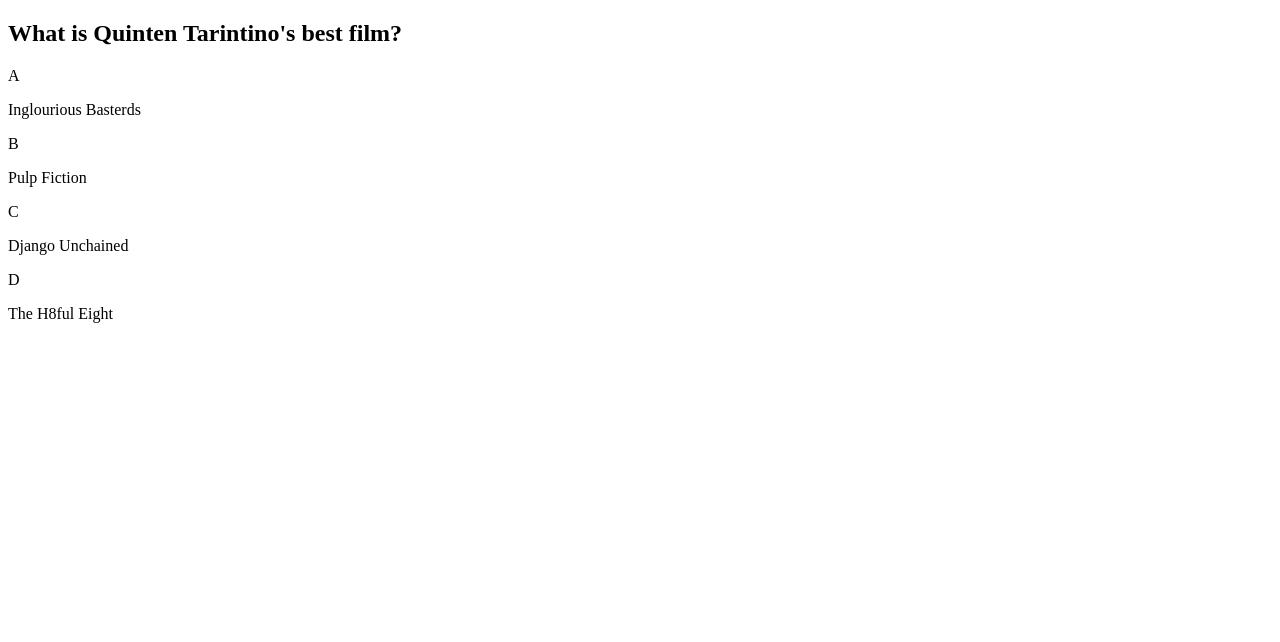
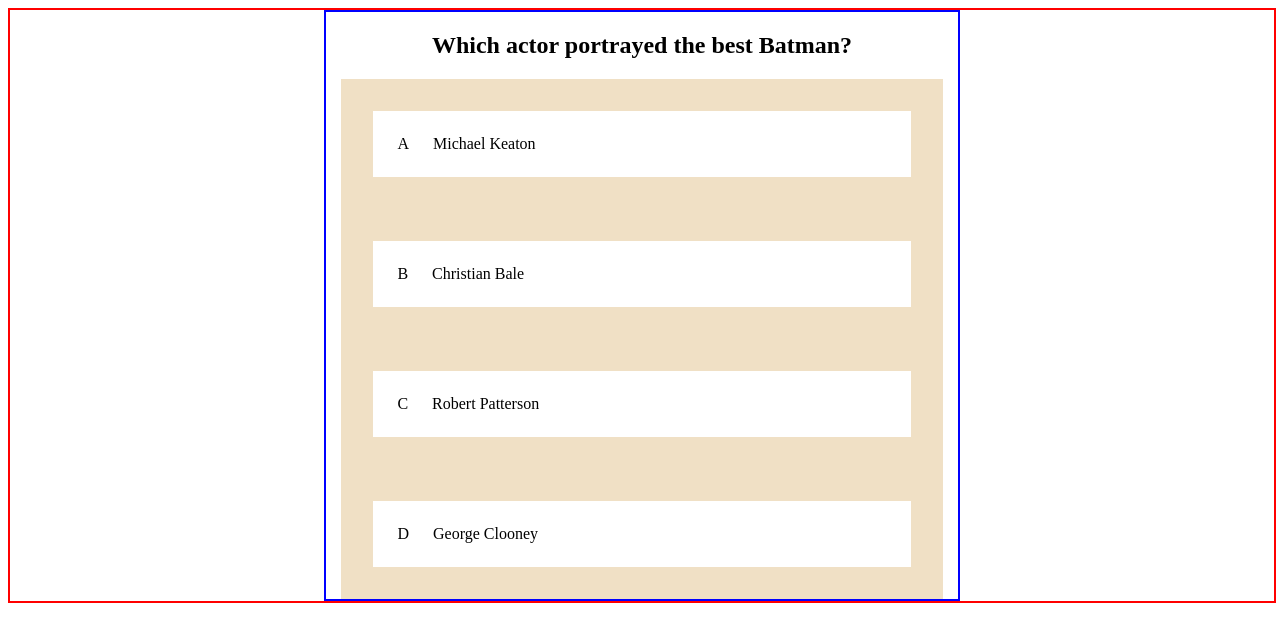
Before and after one commit to Conliffe99/Project-One-Cinema-Trivia, a plain HTML site: page game.html in a window 1280 px wide. Drawn offline with Linux system fonts and the light colour scheme.

Commit message:
first commit

```diff
--- a/game.css
+++ b/game.css
@@ -0,0 +1,46 @@
+.container {
+    display: flex;
+    margin-bottom: 0.5rem;
+    width: 100%;
+    border: 2 rem solid rgb(110, 90, 250);
+    justify-content: center;
+    border: 2px solid red;
+}
+
+#game {
+    display: flex;
+    flex-direction: column;
+    justify-content: center;
+    align-items: center;
+    width: 50%;
+    border: 2px solid blue;
+}
+
+.answer-container {
+    display:flex;
+    margin-bottom: 0.5 rem;
+    font-size: 1.8 rem;
+    width: 85%;
+    border: 2rem solid rgba(195, 133, 26, 0.25);
+    background-color: white;
+    align-items: center;
+}
+
+.answer-container:hover {
+    cursor: pointer;
+    box-shadow: 0 0.9rem 1.5rem 0 rgb(80, 190, 244);
+    transform: translateY(-0.1rem);
+    transition: transform 160ms;
+}
+
+.answer-prefix {
+    /* padding: 1.5 rem 2.5 rem; */
+    color: black;
+    margin: 1.5rem;
+
+}
+
+.answer.text {
+    margin: 1.5rem;
+    width: 100%;
+}
--- a/game.html
+++ b/game.html
@@ -4,28 +4,32 @@
     <meta charset="UTF-8">
     <meta http-equiv="X-UA-Compatible" content="IE=edge">
     <meta name="viewport" content="width=device-width, initial-scale=1.0">
+    <link rel="stylesheet" type="text/css" href="game.css" />
     <title>Cinema Trivia</title>
 </head>
 <body>
     <div class="container">
-        <div id="game" class="justify-center flex-column">
-            <h2 id="question 1">What is Quinten Tarintino's best film?</h2>
-            <div class= "choice-container">
-                <p class="choice-prefix">A</p>
-                <p class="choice-text">Inglourious Basterds</p>
+        <div id="game">
+            <h2 id="question">What is Quinten Tarintino's best film?</h2>
+            <div class= "answer-container">
+                <p class="answer-prefix">A</p>
+                <p class="answer-text" data-number="1">Inglourious Basterds</p>
             </div>
-            <div class= "choice-container">
-                <p class="choice-prefix">B</p>
-                <p class="choice-text">Pulp Fiction</p>
+            <div class= "answer-container">
+                <p class="answer-prefix">B</p>
+                <p class="answer-text" data-number="2">Pulp Fiction</p>
             </div>
-            <div class= "choice-container">
-                <p class="choice-prefix">C</p>
-                <p class="choice-text">Django Unchained</p>
+            <div class= "answer-container">
+                <p class="answer-prefix">C</p>
+                <p class="answer-text" data-number="3">Django Unchained</p>
             </div>
-            <div class= "choice-container">
-                <p class="choice-prefix">D</p>
-                <p class="choice-text">The H8ful Eight</p>
+            <div class= "answer-container">
+                <p class="answer-prefix">D</p>
+                <p class="answer-text" data-number="4">The H8ful Eight</p>
             </div>
+            <script src="game.js" defer ></script>
+    </div>
+        </div>
 </body>
 
 </html>
--- a/game.js
+++ b/game.js
@@ -0,0 +1,144 @@
+const question = document.getElementById("question");
+const choices = Array.from(document.getElementsByClassName("answer-text"));
+const selections = Array.from(document.getElementsByClassName("answer-container"));
+
+let currentQuestion = {}
+let acceptingAnswers = true;
+let score= 0;
+let questionCounter = 0
+let availableQuestions = []
+
+let questions = [
+    {
+        question: "What is Quinten Tarintino's best film?",
+        answer1: "Inglourious Basters",
+        answer2: "Pulp Fiction",
+        answer3: "Django Unchained",
+        answer4: "The H8ful Eight",
+        answer: 4
+    },
+    {
+        question: "Which actor portrayed the best Batman?",
+        answer1: "Michael Keaton",
+        answer2: "Christian Bale",
+        answer3: "Robert Patterson",
+        answer4: "George Clooney",
+        answer: 2
+    },
+    {
+        question: "In the Marvel Cinematic Universe, how many Infinity Stones are there?",
+        answer1: "4",
+        answer2: "7",
+        answer3: "5",
+        answer4: "6",
+        answer: 4
+    },
+    {
+        question: "Which actor was the best Spiderman?",
+        answer1: "Tobey Maguire",
+        answer2: "Andrew Garfield",
+        answer3: "Tom Holland",
+        answer4: "They were all the best depiction of the masked web slinger",
+        answer: 1
+    },
+    {
+        question: "How many Scream movies are there?",
+        answer1: "5",
+        answer2: "6",
+        answer3: "7",
+        answer4: "8",
+        answer: 2
+    },
+    {
+        question: "What is the best Star wars movie?",
+        answer1:"A New Hope",
+        answer2:"Attack of the Clones",
+        answer3:"Revenge of the Sith",
+        answer4:"The Force Awakens",
+        answer: 3
+    },
+    {
+        question: "What is Jim Carreys best film?",
+        answer1:"The Truman Show",
+        answer2:"The Mask",
+        answer3:"Dumb and Dumber",
+        answer4:"Yes Man",
+        answer: 2
+    },
+    {
+        question: "What is the best tv show thats ever aired?",
+        answer1: "Atlanta",
+        answer2: "Heroes",
+        answer3: "Greys Anatomy",
+        answer4: "Rick and Morty",
+        answer: 1
+    },
+    {
+        question: "What year did the Titanic come out?",
+        answer1: "1995",
+        answer2: "1998",
+        answer3: "1996",
+        answer4: "1997",
+        answer: 4
+    },
+    {
+        question: "What year did the first Harry Potter movie come out?",
+        answer1: "2000",
+        answer2: "2001",
+        answer3: "2002",
+        answer4: "2003",
+        answer: 3
+    },
+]
+
+const correct_answer = 1;
+const max_questions = 10;
+
+startGame = () => {
+    questionCounter = 0;
+    score = 0;
+    availableQuestions = [...questions];
+    //copy in all questions from questions array|take questions array and spread out each of its items and put into new array
+    getNewQuestion();
+};
+
+getNewQuestion = () => {
+
+    if(availableQuestions.length === 0 || questionCounter > max_questions){
+        //go to the end page
+       return window.location.assign("/end.html");
+    }
+    questionCounter++;
+    const questionIndex = Math.floor(Math.random()*availableQuestions.length);
+    currentQuestion = availableQuestions[questionIndex];
+    question.innerText = currentQuestion.question;
+
+    choices.forEach( choice => {
+        const number = choice.dataset["number"];
+        //reference to current question by getting out of available question array
+        choice.innerText = currentQuestion['answer' + number];
+    });
+
+
+    availableQuestions.splice(questionIndex, 1);
+    console.log(availableQuestions);
+    acceptingAnswers = true;
+};
+
+
+selections.forEach(selection =>{
+    selection.addEventListener("click", e => {
+        e.preventDefault();
+        console.log('click')
+        if (!acceptingAnswers) return;
+
+        acceptingAnswers = false;
+        const selectedChoice = e.target;
+        console.log (selectedChoice);
+        const selectedAnswer = selectedChoice.dataset["number"];
+        console.log(selectedAnswer == currentQuestion.answer);
+        getNewQuestion();
+    });
+});
+
+startGame();
```
